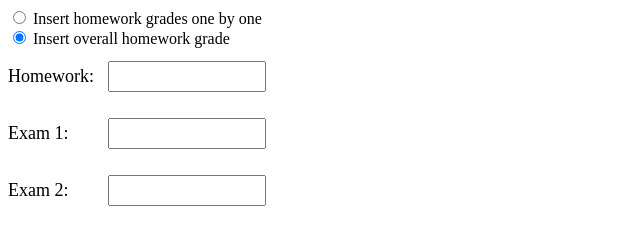
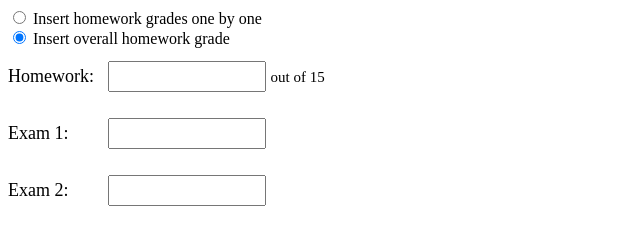
Before and after one commit to garayevfarid12/physicscalc, a plain HTML site: page index.html in a window 1280 px wide. Shown: the top 229 px of the page, 0-640 px from the left. Drawn offline with Linux system fonts and the light colour scheme.

Commit message:
Update index.html

```diff
--- a/index.html
+++ b/index.html
@@ -22,6 +22,7 @@
   <div id="divhomework1">
     <p class="text">Homework:&nbsp</p>
     <input class="inputs" id="hwinput" type="number">
+    <p class="text">&nbsp<small>out of 15</small></p>
   </div>
 
   <div id="divhomework2">
```
